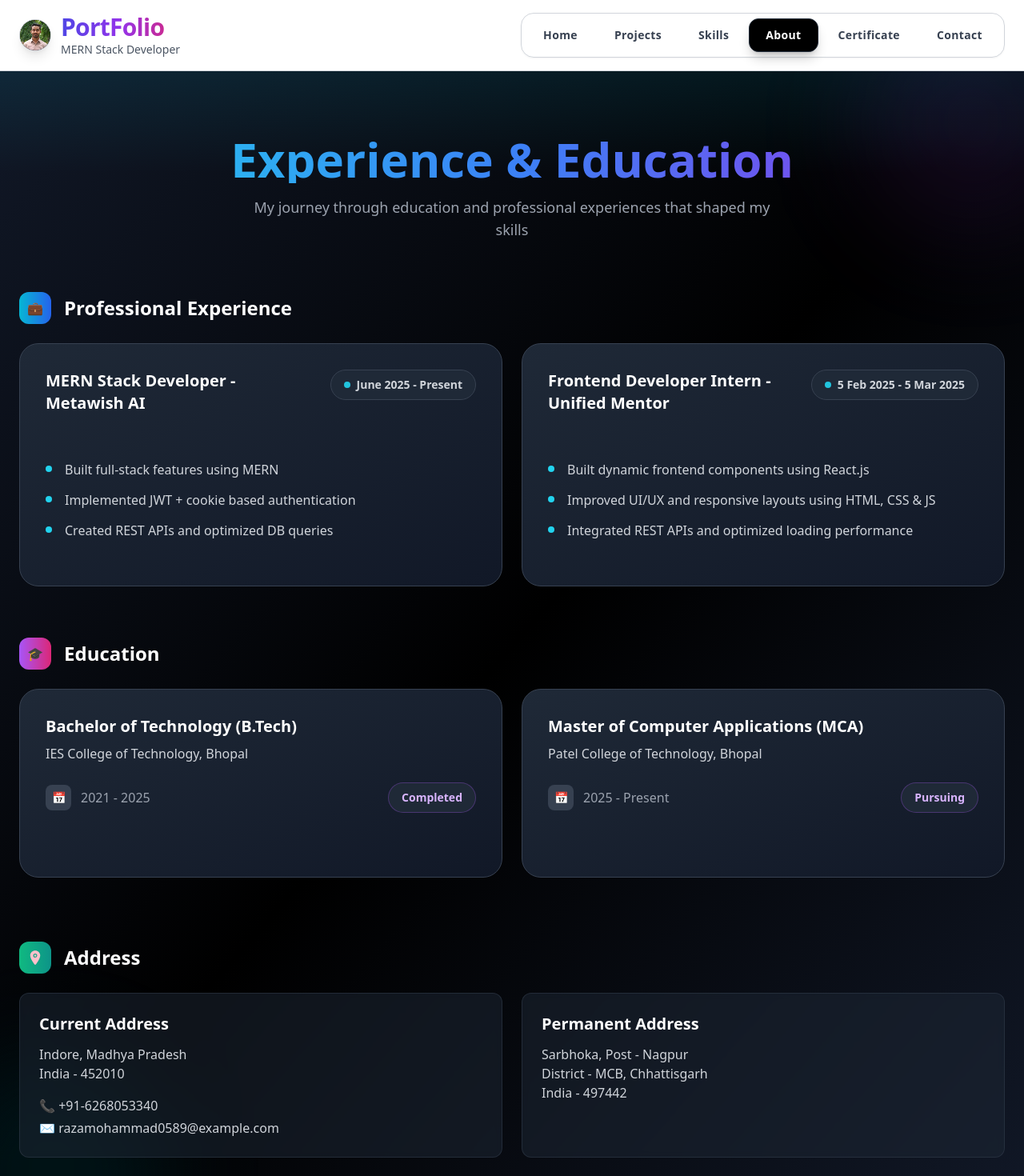
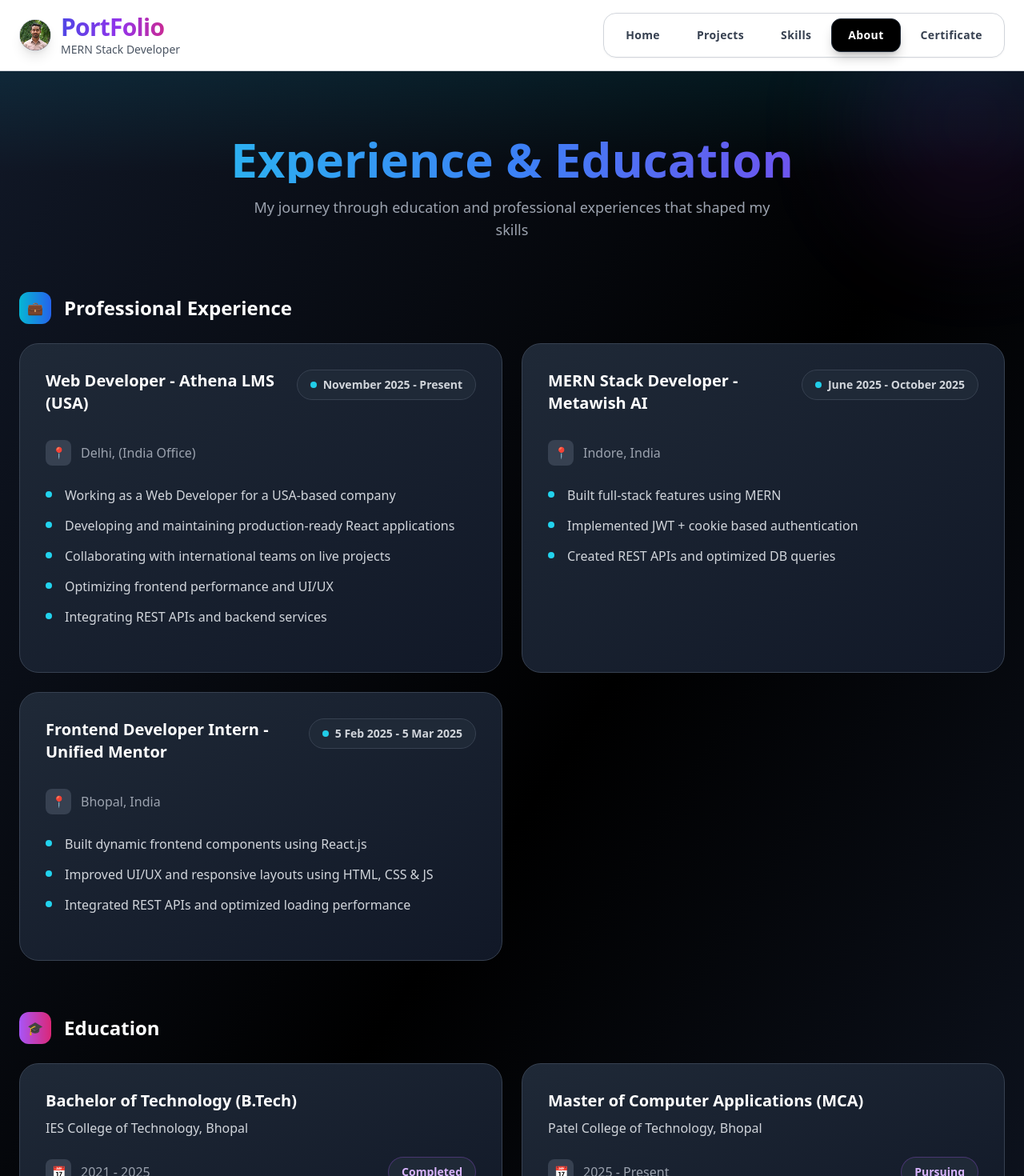
Before and after one commit to mdraza0589/raza-portfolio, a React (Vite) app: page /about in a window 1280 px wide. Shown: the top 1470 px of the page at 80% size. Built offline with nearby package versions, Linux system fonts and the light colour scheme.

Commit message:
education

```diff
--- a/data/SiteData.js
+++ b/data/SiteData.js
@@ -19,7 +19,7 @@ export const SITE = {
     },
 
     phone: "+91-6268053340",
-    email: "razamohammad0589@example.com",
+    email: "razamohammad0589@gmail.com",
     whatsapp: "+916268053340",
 
 
@@ -91,24 +91,40 @@ export const MOBILE_APPS = [
 
 export const EXPERIENCE = [
     {
-        title: 'MERN Stack Developer - Metawish AI',
-        period: 'June 2025 - Present',
+        title: "Web Developer - Athena LMS (USA)",
+        period: "November 2025 - Present",
+        location: "Delhi, (India Office)",
         bullets: [
-            'Built full-stack features using MERN',
-            'Implemented JWT + cookie based authentication',
-            'Created REST APIs and optimized DB queries',
+            "Working as a Web Developer for a USA-based company",
+            "Developing and maintaining production-ready React applications",
+            "Collaborating with international teams on live projects",
+            "Optimizing frontend performance and UI/UX",
+            "Integrating REST APIs and backend services"
         ]
     },
     {
-        title: 'Frontend Developer Intern - Unified Mentor',
-        period: '5 Feb 2025 - 5 Mar 2025',
+        title: "MERN Stack Developer - Metawish AI",
+        period: "June 2025 - October 2025",
+        location: "Indore, India",
+
         bullets: [
-            'Built dynamic frontend components using React.js',
-            'Improved UI/UX and responsive layouts using HTML, CSS & JS',
-            'Integrated REST APIs and optimized loading performance'
+            "Built full-stack features using MERN",
+            "Implemented JWT + cookie based authentication",
+            "Created REST APIs and optimized DB queries"
+        ]
+    },
+    {
+        title: "Frontend Developer Intern - Unified Mentor",
+        period: "5 Feb 2025 - 5 Mar 2025",
+        location: "Bhopal, India",
+
+        bullets: [
+            "Built dynamic frontend components using React.js",
+            "Improved UI/UX and responsive layouts using HTML, CSS & JS",
+            "Integrated REST APIs and optimized loading performance"
         ]
     }
-]
+];
 
 
 export const EDUCATION = [
--- a/package.json
+++ b/package.json
@@ -13,12 +13,13 @@
     "lucide-react": "^0.554.0",
     "react": "^18.2.0",
     "react-dom": "^18.2.0",
-    "react-icons": "^5.5.0",
+    "react-icons": "^4.12.0",
     "react-router-dom": "^6.30.2"
   },
   "devDependencies": {
     "@vitejs/plugin-react": "^4.2.0",
     "autoprefixer": "^10.4.14",
+    "baseline-browser-mapping": "^2.9.19",
     "postcss": "^8.4.24",
     "tailwindcss": "^3.4.18",
     "vite": "^5.1.7"
--- a/src/App.jsx
+++ b/src/App.jsx
@@ -5,7 +5,6 @@ import Footer from './component/Footer'
 import Home from './pages/Home'
 import Projects from './pages/Projects'
 import About from './pages/About'
-import Contact from './pages/Contact'
 import Skills from './pages/Skills'
 import Certificate from './pages/Certificate'
 
@@ -19,7 +18,6 @@ export default function App() {
           <Route path="/" element={<Home />} />
           <Route path="/projects" element={<Projects />} />
           <Route path="/about" element={<About />} />
-          <Route path="/contact" element={<Contact />} />
           <Route path="/skills" element={<Skills />} />
           <Route path="/certificate" element={<Certificate />} />
         </Routes>
--- a/src/component/Footer.jsx
+++ b/src/component/Footer.jsx
@@ -1,8 +1,6 @@
 import React from 'react'
 import { motion } from 'framer-motion'
 import { SITE } from '../../data/SiteData'
-
-// React Icons
 import { FaGithub, FaLinkedinIn, FaWhatsapp, FaFacebookF, FaInstagram } from "react-icons/fa";
 
 export default function Footer() {
--- a/src/component/Navbar.jsx
+++ b/src/component/Navbar.jsx
@@ -12,7 +12,6 @@ const Nav = () => {
         { to: "/skills", label: "Skills" },
         { to: "/about", label: "About" },
         { to: "/certificate", label: "Certificate" },
-        { to: "/contact", label: "Contact" },
     ]
 
     return (
--- a/src/pages/About.jsx
+++ b/src/pages/About.jsx
@@ -4,6 +4,7 @@ import ExperienceCard from "../component/ExperienceCard";
 import EducationCard from "../component/EducationCard";
 import { EDUCATION, EXPERIENCE, SITE } from "../../data/SiteData";
 import { motion } from "framer-motion";
+import { IoLogoGithub } from "react-icons/io5";
 import { IoLocation } from "react-icons/io5";
 export default function About() {
     return (
--- a/src/pages/Contact.jsx
+++ /dev/null
@@ -1,28 +0,0 @@
-// Contact.jsx
-import React from 'react'
-import ContactForm from '../component/ContactForm'
-import { motion } from "framer-motion";
-
-export default function Contact() {
-    return (
-        <section className="min-h-screen bg-gradient-to-br from-gray-900 to-black py-20">
-            <div className="container mx-auto px-4 sm:px-6">
-
-                {/* Contact Form Container */}
-                <div className="max-w-2xl mx-auto">
-                    <ContactForm />
-                </div>
-
-                {/* Additional Contact Info */}
-                <motion.div
-                    initial={{ opacity: 0, y: 20 }}
-                    whileInView={{ opacity: 1, y: 0 }}
-                    viewport={{ once: true }}
-                    transition={{ delay: 0.3 }}
-                    className="text-center mt-12"
-                >
-                </motion.div>
-            </div>
-        </section>
-    )
-}
--- a/src/pages/Skills.jsx
+++ b/src/pages/Skills.jsx
@@ -2,6 +2,7 @@ import React from "react";
 import { motion } from "framer-motion";
 import { FaReact, FaNodeJs, FaHtml5, FaCss3Alt, FaGitAlt } from "react-icons/fa";
 import { SiMongodb, SiTailwindcss, SiJavascript, SiExpress } from "react-icons/si";
+
 
 export default function Skills() {
     const skills = [
--- a/vite.config.js
+++ b/vite.config.js
@@ -1,6 +1,14 @@
-import { defineConfig } from 'vite'
-import react from '@vitejs/plugin-react'
+import { defineConfig } from "vite";
+import react from "@vitejs/plugin-react";
 
 export default defineConfig({
   plugins: [react()],
-})
+  optimizeDeps: {
+    include: [
+      "react-icons",
+      "react-icons/fa",
+      "react-icons/si",
+      "react-icons/io5"
+    ]
+  }
+});
```
Also changed, not shown: 1 other file (tests, documents, lock files or other folders).
